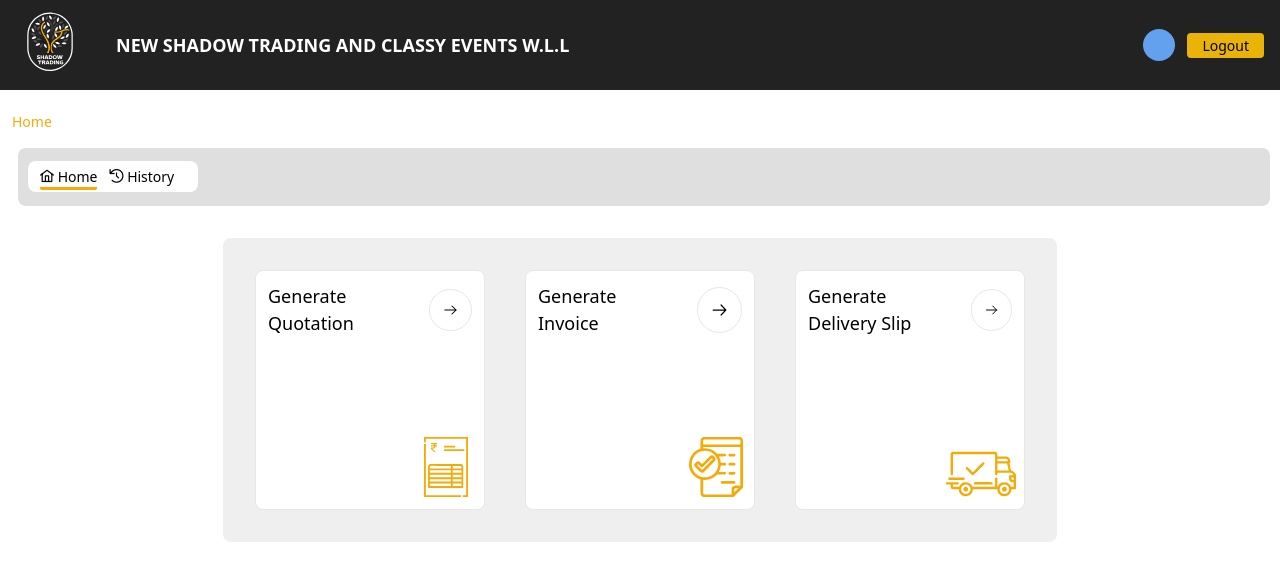
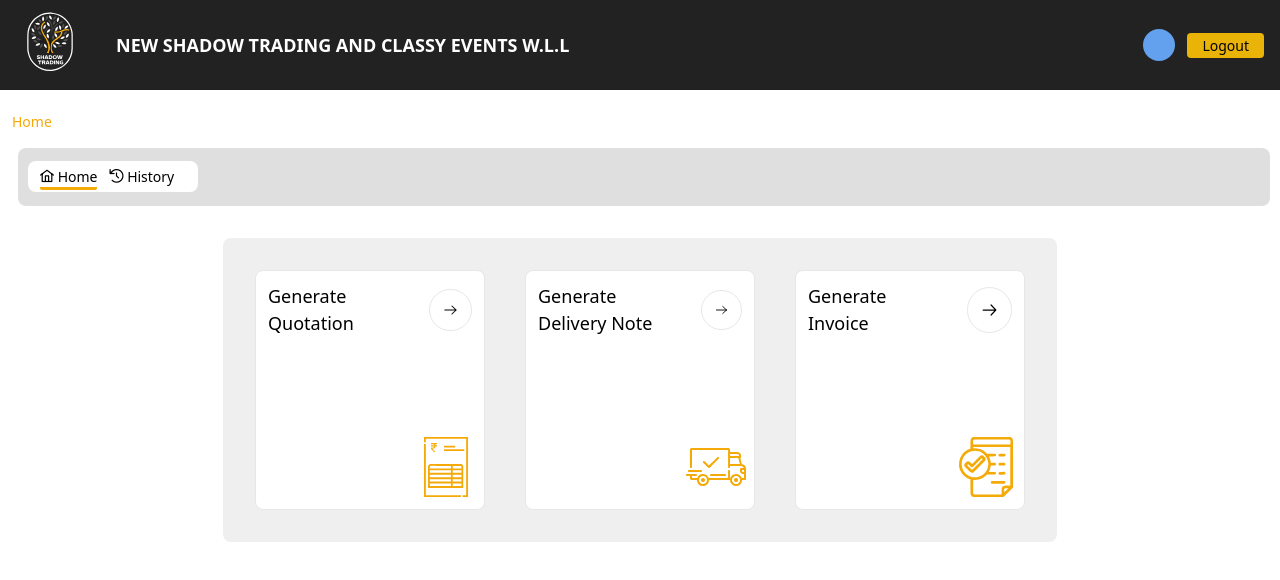
Before and after one commit to Visva24/quotation_generator, a Next.js app: page /home in a window 1280 px wide. Shown: the top 580 px of the page. Built offline with nearby package versions, Linux system fonts and the light colour scheme.

Commit message:
minor commit in popups

```diff
--- a/src/app/component/Header.tsx
+++ b/src/app/component/Header.tsx
@@ -8,16 +8,17 @@ import { parseCookies } from 'nookies'
 const Header = () => {
     const router = useRouter();
     const cookies = parseCookies();
-    const [avatar , setAvatar] = useState<string>()
-    useEffect(()=>{
-        if(cookies.avatar_value){
+    const [avatar, setAvatar] = useState<string>();
+    const [isPopupVisible, setIsPopupVisible] = useState(false);
+    useEffect(() => {
+        if (cookies.avatar_value) {
             setAvatar(cookies.avatar_value || "")
         }
-    },[cookies])
-    const handleLogout = async() => {
-        clearUserDataFromCookies();
-        router.push("/log-in")
+    }, [cookies])
+    const handleLogout = async () => {
+       setIsPopupVisible(true)
     }
+
     return (
         <>
             <header className="h-[90px] bg-[#222222] flex items-center">
@@ -32,10 +33,23 @@ const Header = () => {
                         <div className='rounded-full w-8 h-8 flex items-center justify-center text-[white] text-[14px] bg-[#63a1ee]'>
                             <p>{avatar}</p>
                         </div>
-                    <Custombutton name={'Logout'} color={'yellow'} onclick={handleLogout}/>
+                        <Custombutton name={'Logout'} color={'yellow'} onclick={handleLogout} />
                     </div>
                 </div>
             </header>
+            {isPopupVisible && (
+                <div className="fixed inset-0 bg-black bg-opacity-50 flex justify-center items-center z-50">
+                    <div className="bg-white p-8 rounded-[12px] shadow-lg w-[450px]  transform transition-all duration-300 scale-95 opacity-0 animate-popup">
+                        <div className='w-full flex flex-col gap-3'>
+                            <p className='flex justify-center'>Are you sure you want to log out?</p>
+                            <div className='flex gap-4 justify-center items-center'>
+                                <Custombutton name={'No'} color={'black'} onclick={() => { setIsPopupVisible(false) }} />
+                                <Custombutton name={'Yes'} color={'blue'} onclick={() => {  clearUserDataFromCookies();router.push("/log-in") }} />
+                            </div>
+                        </div>
+                    </div>
+                </div>
+            )}
         </>
     )
 }
--- /dev/null
+++ b/src/app/component/Popup.tsx
@@ -0,0 +1,27 @@
+import React from 'react'
+import Custombutton from './Custombutton';
+interface popups {
+    message:string,
+    handleCancel:()=>void;
+    handleRedirect:()=>void;
+}
+
+const Popup:React.FC<popups> = ({message,handleCancel,handleRedirect}) => {
+    return (
+        <>
+            <div className="fixed inset-0 bg-black bg-opacity-50 flex justify-center items-center z-50">
+                <div className="bg-white p-8 rounded-[12px] shadow-lg w-[450px]  transform transition-all duration-300 scale-95 opacity-0 animate-popup">
+                    <div className='w-full flex flex-col gap-3'>
+                        <p className='flex justify-center'>{message}</p>
+                        <div className='flex gap-4 justify-center items-center'>
+                            <Custombutton name={'No'} color={'black'} onclick={handleCancel} />
+                            <Custombutton name={'Yes'} color={'blue'} onclick={handleRedirect} />
+                        </div>
+                    </div>
+                </div>
+            </div>
+        </>
+    )
+}
+
+export default Popup
--- /dev/null
+++ b/src/app/component/SavePopup.tsx
@@ -0,0 +1,19 @@
+import Image from 'next/image'
+import React from 'react'
+interface savepop {
+    message:string
+}
+const SavePopup:React.FC<savepop> = ({message}) => {
+    return (
+        <div className="fixed inset-0 bg-black bg-opacity-50 flex justify-center items-center z-50">
+            <div className="bg-white p-8 rounded-[12px] shadow-lg w-[250px]  transform transition-all duration-300 scale-95 opacity-0 animate-popup">
+              <div className='flex flex-col gap-4 justify-center items-center'>
+              <Image src={'/images/tick.svg'} alt={''} height={50} width={50} />
+              <p>{message}</p>
+              </div>
+            </div>
+        </div>
+    )
+}
+
+export default SavePopup
--- a/src/app/globals.css
+++ b/src/app/globals.css
@@ -22,3 +22,21 @@ body::-webkit-scrollbar {
   -ms-overflow-style: none;  /* IE and Edge */
   scrollbar-width: none;  /* Firefox */
 }
+
+
+@keyframes popup {
+  0% {
+    transform: scale(0.9);
+    opacity: 0;
+  }
+  100% {
+    transform: scale(1);
+    opacity: 1;
+  }
+}
+
+@layer utilities {
+  .animate-popup {
+    animation: popup 0.3s ease-in-out forwards;
+  }
+}
--- a/src/app/home/page.tsx
+++ b/src/app/home/page.tsx
@@ -3,60 +3,47 @@ import React from 'react'
 import { useRouter } from "next/navigation";
 import 'primeicons/primeicons.css';
 import Image from 'next/image';
-
+interface redirect {
+  handleRedirect: () => void,
+  moduleName: string,
+  image: string
+}
 const HomePage = () => {
 
   const router = useRouter();
-  const redirect = (data: string) => {
-    if (data == "quotation") {
-      router.push('/quotation')
-    }
-    else if (data == "invoice") {
-      router.push('/invoice')
-    }
-    else if (data == "challan") {
-      router.push('/challan')
-    }
-  }
+  const ModuleCard: React.FC<redirect> = ({ handleRedirect, moduleName, image }) => {
+    return (
+      <>
+        <div className="relative border p-3 rounded-[8px] bg-[#fff] w-[230px] h-[240px] hover:bg-[#FFC648] hover:text-white"
+          onClick={handleRedirect}
+        >
+          <div className="flex gap-5 items-center justify-between">
+            <p className="text-[18px] font-medium">{moduleName}</p>
+            <div className="p-3 rounded-full border">
+              <Image src={'/images/rightarrow.svg'} alt={'logo'} width={20} height={20} />
+            </div>
+          </div>
+          <div className="absolute bottom-3 right-2">
+            <Image src={image} alt={'logo'} width={60} height={60} />
+          </div>
+        </div>
+      </>
+    );
+  };
+
   return (
     <>
 
-     <div>
-      <div className="flex justify-center items-center" >
-        <div className="flex justify-center items-center gap-10 p-8 bg-[#EFEFEF] rounded-[8px] mt-5">
-          {/* first */}
-          <div className='relative border p-3 rounded-[8px] bg-[#fff] w-[230px] h-[240px] hover:bg-[#FFC648] hover:text-white' onClick={() => { redirect("quotation") }}>
-            <div className='flex gap-5 items-center justify-between'>
-              <p className='text-[18px] font-medium'>Generate Quotation</p>
-              <div className='p-3 rounded-full border'>
-                <Image src={'/images/rightarrow.svg'} alt={'logo'} width={20} height={20} />
-              </div>
-            </div>
-            <div className='absolute bottom-3 right-2'> <Image src={'/images/quotation.svg'} alt={'logo'} width={60} height={60} /></div>
-          </div>
-          {/* second */}
-          <div className='relative border p-3 rounded-[8px] bg-[#fff] w-[230px] h-[240px] hover:bg-[#FFC648] hover:text-white' onClick={() => redirect("invoice")} >
-            <div className='flex gap-5 items-center justify-between'>
-              <p className='text-[18px] font-medium'>Generate Invoice</p>
-              <div className='p-3 rounded-full border'>
-                <Image src={'/images/rightarrow.svg'} alt={'logo'} width={20} height={20} />
-              </div>
-            </div>
-            <div className='absolute bottom-3 right-2'> <Image src={'/images/invoice.svg'} alt={'logo'} width={60} height={60} /></div>
-          </div>
-          {/* third */}
-          <div className='relative border p-3 rounded-[8px] bg-[#fff] w-[230px] h-[240px] hover:bg-[#FFC648] hover:text-white' onClick={() => redirect("challan")} >
-            <div className='flex gap-5 items-center justify-between'>
-              <p className='text-[18px] font-medium'>Generate Delivery Slip</p>
-              <div className='p-3 rounded-full border'>
-                <Image src={'/images/rightarrow.svg'} alt={'logo'} width={20} height={20} />
-              </div>
-            </div>
-            <div className='absolute bottom-0 right-2'> <Image src={'/images/challan.svg'} alt={'logo'} width={70} height={70} /></div>
+      <div>
+        <div className="flex justify-center items-center" >
+          <div className="flex justify-center items-center gap-10 p-8 bg-[#EFEFEF] rounded-[8px] mt-5">
+            <ModuleCard handleRedirect={() => { router.push("/quotation") }} moduleName={'Generate Quotation'} image={'/images/quotation.svg'} />
+            <ModuleCard handleRedirect={() => { router.push("/challan") }} moduleName={'Generate Delivery Note'} image={'/images/challan.svg'} />
+            <ModuleCard handleRedirect={() => { router.push("/invoice") }} moduleName={'Generate Invoice'} image={'/images/invoice.svg'} />
           </div>
         </div>
       </div>
-    </div>
+
 
     </>
   )
--- a/src/app/quotation/page.tsx
+++ b/src/app/quotation/page.tsx
@@ -10,6 +10,8 @@ import { getMethod, postMethod } from '@/utils/api'
 import { Response } from '@/utils/common'
 import { useRouter, useSearchParams } from 'next/navigation'
 import { parseCookies } from 'nookies'
+import Popup from '../component/Popup';
+import SavePopup from '../component/SavePopup';
 
 const Page = () => {
   const Quotation = () => {
@@ -24,6 +26,8 @@ const Page = () => {
     const [updateId, setUpdateId] = useState<any>()
     const [revisedDoc, setRevisedDoc] = useState<string>();
     const [revisedData, setRevisedData] = useState<any>();
+    const [showPopup , setShowPopup] = useState<boolean>(false);
+    const [savePop , setSavePop] = useState<boolean>(false);
     const [formdata, setFormdata] = useState<any>(
       {
         customer: "",
@@ -206,7 +210,9 @@ const Page = () => {
       }
       const response: Response = await postMethod("/quotation/create-quotation-form", payload)
       if (response.status == "success") {
-        router.push("/quotation/history")
+        setSavePop(true)
+        setTimeout(()=>{setSavePop(false), router.push("/quotation/history")},2000)
+
       }
     }
 
@@ -468,16 +474,16 @@ const Page = () => {
                 </div>
               </div>
               <div className='flex justify-center items-center my-3 gap-3'>
-                <Custombutton name={'Back'} color={'black'} onclick={() => { router.push("/home") }} />
+                <Custombutton name={'Back'} color={'black'} onclick={() => { setShowPopup(true)}} />
                 {type === "revised" ? <Custombutton name={'Revise'} color={'blue'} onclick={createReviseData} /> : <Custombutton name={'Save'} color={'blue'} onclick={createQuototion} />}
               </div>
 
             </div>
           </div>
           <div className='col-span-6  '>
-            <div className='my-2 flex justify-between items-center'>
+            <div className='my-2 flex justify-start items-center'>
               <p className='text-[18px] font-medium'> Quotation Preview:</p>
-              <Custombutton name={'Download'} color={'blue'} />
+              {/* <Custombutton name={'Download'} color={'blue'} /> */}
               {/* <Custombutton name={''} color={'black'}/> */}
             </div>
             <div className='relative flex flex-col text-[14px] border rounded-[8px] pb-40 '>
@@ -573,11 +579,21 @@ const Page = () => {
             </div>
           </div>
         </div>
+        {
+          showPopup &&
+          <>
+          <Popup message={'Are you sure you want to navigate to a different page? Any unsaved changes in your form will be discarded.'} handleCancel={()=>{setShowPopup(false)} } handleRedirect={()=>{router.push("/home") } }/>
+          </>
+        }
+        {
+          savePop &&
+          <>
+          <SavePopup message={'Saved Successfully'} />
+          </>
+        }
       </>
     )
   }
-
-
   return (
     <Suspense fallback={<div>Loading...</div>}>
       <Quotation />
```
Also changed, not shown: public/images/tick.svg (added). Lines whose indentation alone changed are shown as unchanged.
